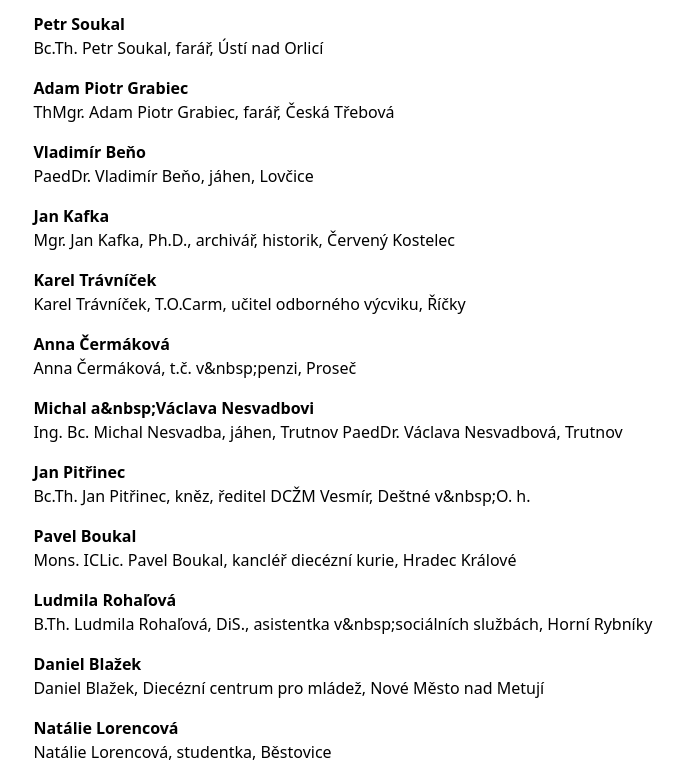
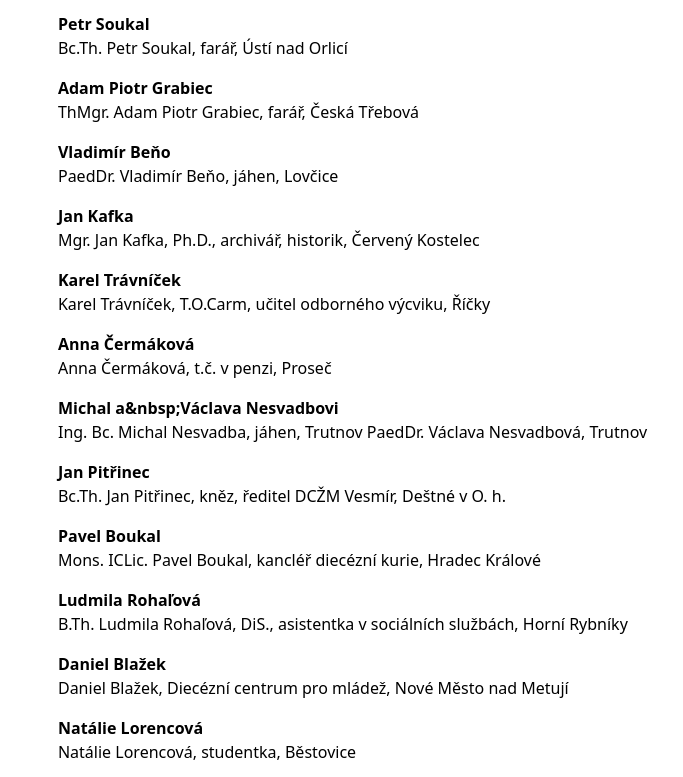
Before and after one commit to petrkucerak/adventnicesta, an Astro site: page /autori in a window 1280 px wide. Shown: the part 136-913 px from the top of the page, without its empty margins (256-939 px from the left). Built offline with nearby package versions, Linux system fonts and the light colour scheme; Astro itself is replaced by a stand-in of ours.

Commit message:
fix: html rendering

```diff
--- a/src/pages/autori.astro
+++ b/src/pages/autori.astro
@@ -17,7 +17,7 @@
             <li class="mb-4" id={post.data.date}>
               <strong>{post.data.author}</strong>
               <br />
-              {post.data.authorDetails}
+              <span set:html={post.data.authorDetails} />
             </li>
           );
         })
@@ -28,7 +28,8 @@
     <h2 class="text-2xl font-bold mt-8 mb-2">Webová aplikace a audio</h2>
     <p class="mb-8">
       <a href="https://petrkucerak.cz/" target="_blank" rel="external"
-        >Petr Kučera</a>
+        >Petr Kučera</a
+      >
     </p>
   </section>
 </Layout>
```
